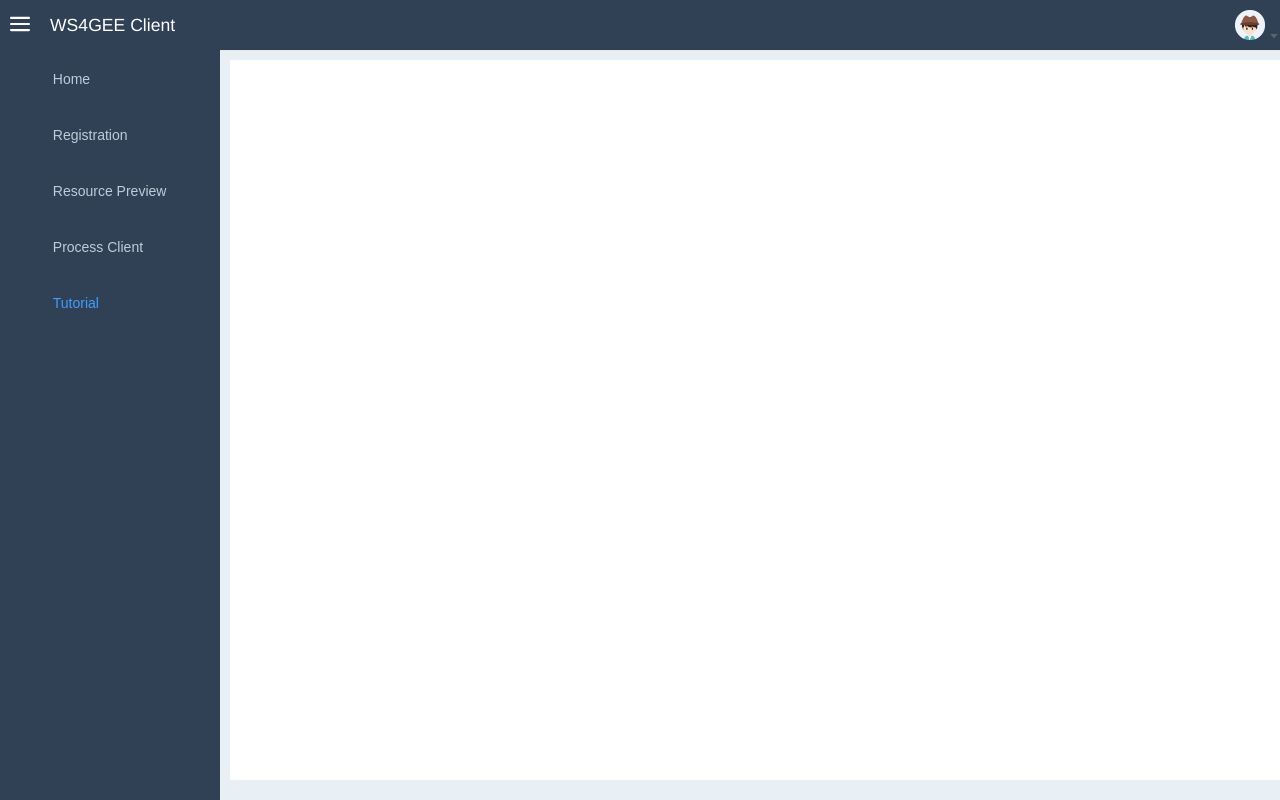
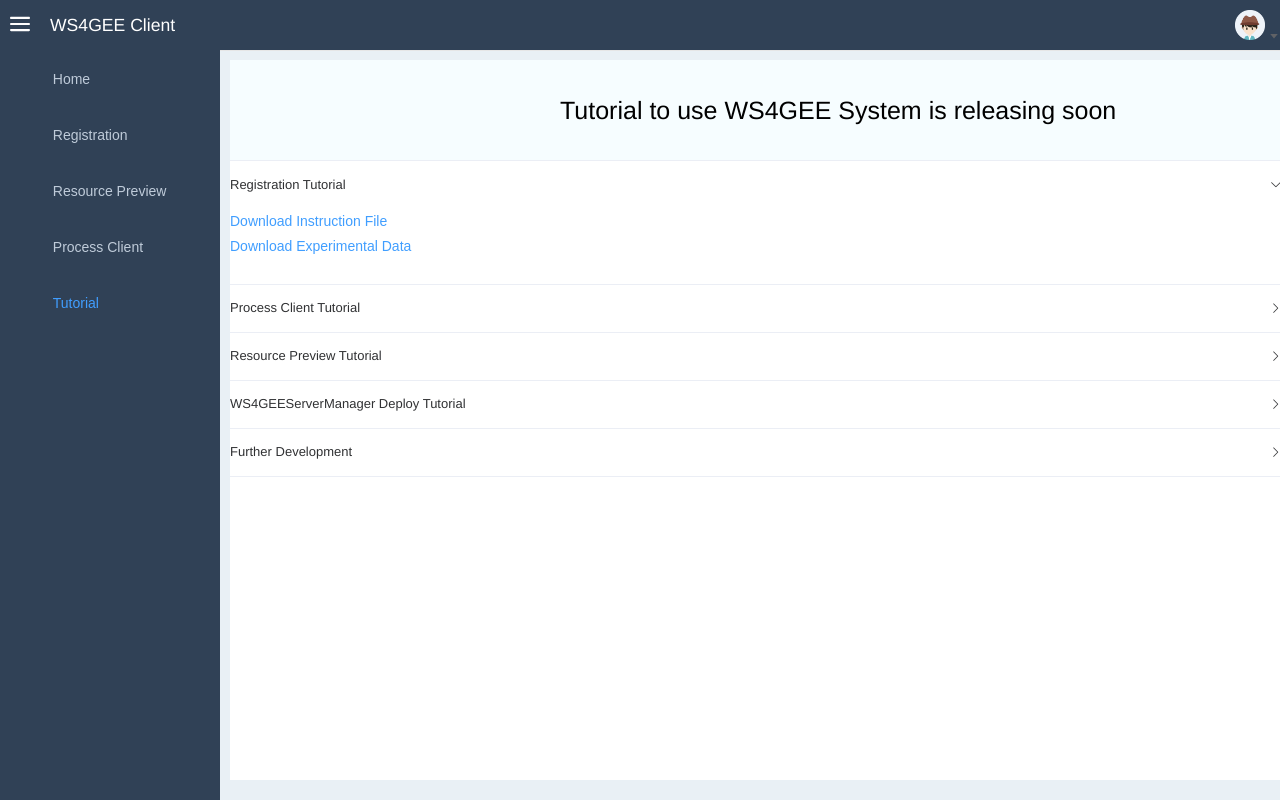
Before and after one commit to GenuineJianyuan/WS4GEEClient, a Vue app: page /#/tutorial in a window 1280 px wide. Built offline with nearby package versions, Linux system fonts and the light colour scheme; what v-charts, vue-cesium would draw is missing.

Commit message:
Code Optimition

```diff
--- a/src/views/home/HomePage.vue
+++ b/src/views/home/HomePage.vue
@@ -1,16 +1,21 @@
 <template>
   <div class="home-container">
     <el-header class="header">
-      <div class="logo">WS4GEE Client System</div>
+      <div class="logo">Welcome to WS4GEE Client System</div>
     </el-header>
-
+    <el-carousel indicator-position="outside">
+      <el-carousel-item v-for="item in this.service" :key="item" style="text-align: center"
+                        @click.native="carouselClick(item)">
+        <h1>{{ item }}</h1>
+      </el-carousel-item>
+    </el-carousel>
 
     <el-row class="box-otherinfo" gutter=10>
       <el-col :xs="24" :sm="24" :lg="8">
         <div id="otherinfo1" class="otherinfo1" style="text-align: center;">
           <svg-icon style="width: 50px; height: 50px; margin-top: 50px" iconClass="dizhi"/>
           <div style="wmargin-bottom: 5px; line-height: 35px;font-size: 16px">Address</div>
-          <div style="wmargin-bottom: 5px; line-height: 35px;font-size: 16px">China ·  129 Luoyu Street</div>
+          <div style="wmargin-bottom: 5px; line-height: 35px;font-size: 16px">China · 129 Luoyu Street</div>
         </div>
       </el-col>
       <el-col :xs="24" :sm="24" :lg="8">
@@ -37,11 +42,26 @@ export default {
   data() {
     return {
       // searchWidth:(window.innerWidth - 20)/3 + 'px',
-
+      service: ["Service Registration", "Resource Preview", "Process Client", "Tutorial"]
     };
   },
   methods: {
-
+    carouselClick(value) {
+      console.log(value)
+      let path=""
+      if (value=='Service Registration'){
+        path='/registration'
+      }else if (value=='Resource Preview'){
+        path='/search'
+      }else if (value=='Process Client'){
+        path='/process'
+      }else if (value=='Tutorial'){
+        path='/tutorial'
+      }
+      this.$router.push({
+        path: path
+      })
+    }
 
   },
   computed: {
@@ -81,65 +101,14 @@ export default {
   left: 50%;
   top: 50%;
   margin-top: -25px;
-  width: 400px;
+  width: 600px;
   margin-left: -200px;
   line-height: 50px;
 }
 
-.el-menu {
-  background-color: #304156;
-  margin-bottom: 10px;
-  text-align: center;
-}
 
 .el-menu :hover {
   background-color: #304156 !important;
-}
-
-.el-menu-item {
-  min-width: 150px !important;
-  background-color: #304156 !important;
-  color: #fff !important;
-  text-align: center
-}
-
-.el-menu-item:hover {
-  background-color: #25313f !important;
-  color: #fff !important;
-}
-
-.box-abstract {
-  height: 200px;
-  margin-bottom: 10px;
-}
-
-.box-linechart {
-  height: 400px;
-  margin-bottom: 10px;
-  background: rgb(255, 255, 255);
-}
-
-.linechart {
-  left: 0;
-  right: 0;
-  height: 400px;
-  width: 100%;
-  top: 0;
-}
-
-.barchart {
-  height: 500px;
-  width: 100%;
-}
-
-.piechart {
-  height: 500px;
-  width: 100%;
-}
-
-.box-tablechart {
-  height: 500px;
-  margin-bottom: 10px;
 }
 
 .box-otherinfo {
@@ -173,4 +142,20 @@ export default {
   top: 0;
   background: rgb(255, 255, 255);
 }
+
+.el-carousel__item {
+  color: #475669;
+  font-size: 18px;
+  opacity: 0.75;
+  line-height: 200px;
+  margin: 0;
+}
+
+.el-carousel__item:nth-child(2n) {
+  background-color: #99a9bf;
+}
+
+.el-carousel__item:nth-child(2n+1) {
+  background-color: #d3dce6;
+}
 </style>
--- a/src/views/home/Registration.vue
+++ b/src/views/home/Registration.vue
@@ -45,7 +45,7 @@
                 </el-date-picker>
               </el-form-item>
               <el-form-item label="Other Options" size="small">
-                <el-select v-model="dataForm.options" multiple
+                <el-select v-model="dataForm.options" multiple @change="generateOptionsChange"
                            filterable
                            allow-create
                            default-first-option
@@ -59,7 +59,8 @@
                 <el-dialog title="More Options" :visible.sync="moreOption">
                   <el-form :model="dataForm" label-position="right">
                     <el-form-item label="Bands">
-                      <el-input v-model="dataForm.bands" placeholder="Default: All"></el-input>
+                      <el-input v-model="dataForm.bands"
+                                placeholder="Add bands for target dataset. Split with ; e.g. B1;B2;B3"></el-input>
                     </el-form-item>
                     <el-form-item label="Additional keywords">
                       <el-input v-model="dataForm.keywords"
@@ -117,7 +118,7 @@
             <div>
               <el-table
                 ref="singleTable" :data="tableData" border highlight-current-row @current-change="handleCurrentChange"
-                style="width: 100%" height="180"  :cell-style="{padding: '0'}"
+                style="width: 100%" height="180" :cell-style="{padding: '0'}"
                 @row-click="handleCurrentClick" class="new_table_row">
                 <el-table-column type="index" width="50"></el-table-column>
                 <el-table-column property="identifier" label="Available Services"></el-table-column>
@@ -205,13 +206,13 @@
             <el-form-item label="">
               <el-checkbox v-model="checked" @change="checkedChange">Use default input parameters</el-checkbox>
             </el-form-item>
-            <el-form-item label="Input 1">
-              <el-input placeholder="export_scale" size="small" style="width: 200px" :disabled="!checked"></el-input>
+            <el-form-item label="Input 1" v-if="checked">
+              <el-input placeholder="export_scale" size="small" style="width: 200px" :disabled="false"></el-input>
               <el-input placeholder="Resolution in meters" size="small" style="width: 200px"
                         :disabled="!checked"></el-input>
-              <el-input placeholder="float" size="small" style="width: 100px" :disabled="!checked"></el-input>
+              <el-input placeholder="float" size="small" style="width: 100px" :disabled="false"></el-input>
             </el-form-item>
-            <el-form-item label="Input 2">
+            <el-form-item label="Input 2" v-if="checked">
               <el-input placeholder="export_bounds" size="small" style="width: 200px" :disabled="!checked"></el-input>
               <el-input placeholder="A vector region to export" size="small" style="width: 200px"
                         :disabled="!checked"></el-input>
@@ -221,7 +222,7 @@
             <el-form-item v-for="(item,index) in inputForm" :label="'Input '+(index+1)" :inline="true">
               <el-input v-model="item.name" placeholder="Input Parameter" size="small" style="width: 200px"></el-input>
               <el-input v-model="item.title" placeholder="Title" size="small" style="width: 200px"></el-input>
-              <el-select v-model="item.type" placeholder="Type" size="small" style="width: 100px">
+              <el-select v-model="item.type" placeholder="Type" size="small" style="width: 100px" @change="typeOptionsChange">
                 <el-option
                   v-for="type in typeOptions"
                   :key="type.value"
@@ -237,7 +238,7 @@
               <el-form-item>
                 <el-input v-model="item.abstract" placeholder="Abstract" size="small" style="width: 70%"></el-input>
               </el-form-item>
-              <el-form-item :inline="true" label-position="left">
+              <el-form-item :inline="true" label-position="left" v-if="item.type!='Vector' && item.type!='Raster'">
                 <span>LiteralValuesChoice:  </span>
                 <el-radio-group v-model="item.literalValuesChoice" defaul>
                   <el-radio :label="1">AnyValue</el-radio>
@@ -422,13 +423,30 @@ export default {
       editName: false,
       selectedData: '',
       coverageDialog: false,
-      coverageInfoDialog:false,
-      xmlInfoContent:'',
+      coverageInfoDialog: false,
+      xmlInfoContent: '',
       xmlContent: '',
-      xmlResult:''
+      xmlResult: ''
     }
   },
   methods: {
+
+    generateOptionsChange(valueList) {
+      if (valueList.length > 1) {
+        let lastLndex = valueList.length - 1
+        if (valueList[lastLndex] == 'byMonth') {
+          const index = this.dataForm.options.indexOf('byYear');
+          if (index > -1) { // only splice array when item is found
+            this.dataForm.options.splice(index, 1); // 2nd parameter means remove one item only
+          }
+        } else if (valueList[lastLndex] == 'byYear') {
+          const index = this.dataForm.options.indexOf('byMonth');
+          if (index > -1) { // only splice array when item is found
+            this.dataForm.options.splice(index, 1); // 2nd parameter means remove one item only
+          }
+        }
+      }
+    },
     checkedChange(value) {
       this.checked = value
     },
@@ -449,6 +467,9 @@ export default {
       if (index !== 0) {
         this.inputForm.splice(index, 1)
       }
+    },
+    typeOptionsChange(value){
+      console.log(value)
     },
     //添加表单项事件
     addInputForm() {
@@ -569,8 +590,8 @@ export default {
           }
         }).then(response => {
           // console.log(response.data)
-          this.coverageInfoDialog=true
-          this.xmlInfoContent=vkbeautify.xml(response.data)
+          this.coverageInfoDialog = true
+          this.xmlInfoContent = vkbeautify.xml(response.data)
         })
       } else if (service == 'describecoverage') {
         if (this.selectedData === '') {
@@ -587,8 +608,8 @@ export default {
           }
         }).then(response => {
           // console.log(response.data)
-          this.coverageInfoDialog=true
-          this.xmlInfoContent=vkbeautify.xml(response.data)
+          this.coverageInfoDialog = true
+          this.xmlInfoContent = vkbeautify.xml(response.data)
         })
       } else if (service == 'getcoverage') {
 
@@ -599,17 +620,17 @@ export default {
           method: 'get',
           url: 'api/ws4gee/generateCoverageRequest',
           params: {
-            coverageName:this.selectedData
+            coverageName: this.selectedData
           }
         }).then(response => {
-          this.loading=false
+          this.loading = false
           this.coverageDialog = true
           this.xmlContent = vkbeautify.xml(response.data)
         })
       }
     },
     sendRequest() {
-      let url='api/ows/'+this.groupName+'/wcs'
+      let url = 'api/ows/' + this.groupName + '/wcs'
       this.$http({
         method: 'post',
         url: url,
--- a/src/views/home/Tutorial.vue
+++ b/src/views/home/Tutorial.vue
@@ -1,15 +1,44 @@
 <template>
   <div class="containers">
+    <el-header class="header">
+      <div class="logo">Tutorial to use WS4GEE System is releasing soon</div>
+    </el-header>
+    <div class="content">
+      <el-collapse v-model="activeNames" >
+        <el-collapse-item title="Registration Tutorial" name="1">
+          <div><el-link type="primary">Download Instruction File</el-link> </div>
+          <div><el-link type="primary">Download Experimental Data</el-link></div>
+        </el-collapse-item>
+        <el-collapse-item title="Process Client Tutorial" name="2">
+          <div><el-link type="primary">Download Instruction File</el-link> </div>
+          <div><el-link type="primary">Download Experimental Data</el-link></div>
+        </el-collapse-item>
+        <el-collapse-item title="Resource Preview Tutorial" name="3">
+          <div><el-link type="primary">Download Instruction File</el-link> </div>
+        </el-collapse-item>
+        <el-collapse-item title="WS4GEEServerManager Deploy Tutorial" name="3">
+          <div><el-link type="primary">Download Instruction File</el-link> </div>
+        </el-collapse-item>
+        <el-collapse-item title="Further Development" name="3">
+          <div>Comming soon...</div>
+        </el-collapse-item>
+      </el-collapse>
+    </div>
   </div>
 </template>
 
 <script>
 export default {
-  name: "Tutorial"
+  name: "Tutorial",
+  data(){
+    return{
+      activeNames: ['1']
+    }
+  }
 }
 </script>
 
-<style scoped>
+<style scoped lang="stylus">
 .containers {
   position: absolute;
   top: 60px;
@@ -20,4 +49,33 @@ export default {
   width: 100%;
   height: 90%;
 }
+
+.header {
+  position: relative;
+  box-sizing: border-box;
+  width: 100%;
+  height: 100px !important;
+  font-size: 22px;
+  color: black;
+  background: #f6fdff;
+}
+
+.header .logo {
+  text-align: center;
+  font-size: 25px;
+  float: right;
+  position: absolute;
+  left: 50%;
+  top: 50%;
+  margin-top: -25px;
+
+  margin-left: -200px;
+  line-height: 50px;
+}
+
+
+
+
+
+
 </style>
```
